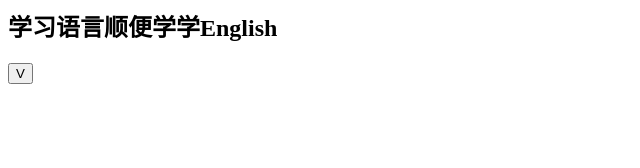
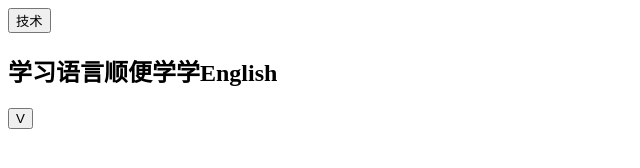
Before and after one commit to MuTong613/English-Study, a plain HTML site: page index.html in a window 1280 px wide. Shown: the whole page, without its empty margins (0-640 px from the left). Drawn offline with Linux system fonts and the light colour scheme.

Commit message:
Update index.html

```diff
--- a/index.html
+++ b/index.html
@@ -1,5 +1,7 @@
 <html>
 <body>
+    <button onclick="window.alert('使用 window.alert() 写入警告框\n使用 document.write() 写入 HTML 输出\n使用 innerHTML 写入 HTML 元素\n使用 console.log() 写入浏览器控制台');this.style.display='none'">技术</button>
+    <br>
     <h2>学习语言顺便学学English</h2>
     <button id="Turn on" onclick="document.getElementById('Place A').style.display='block';document.getElementById('Turn down').style.display='block';this.style.display='none'">V</button>
     <div id="Place A" style="display:none;">
```
